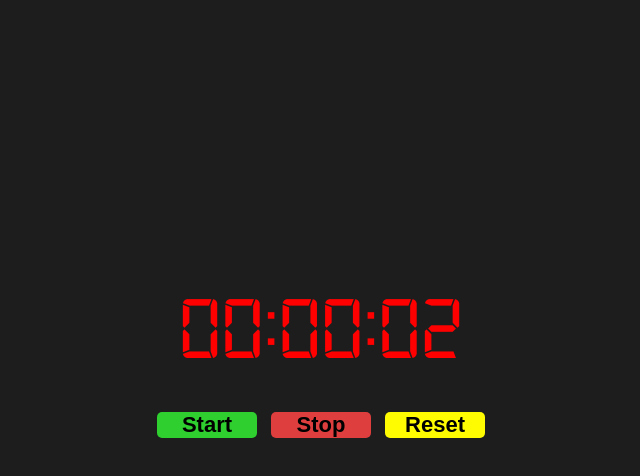
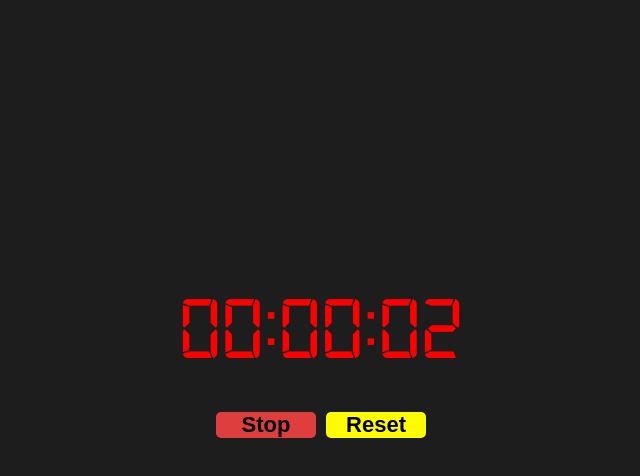
Before and after one commit to parham-ab/StopWatch, a plain HTML site: page index.html in a window 1280 px wide. Both pictures are taken after a click on the button "Start". Shown: the whole page, without its empty margins (319-959 px from the left). Drawn offline with Linux system fonts and the light colour scheme.

Commit message:
bugs fixed

```diff
--- a/script.js
+++ b/script.js
@@ -36,6 +36,7 @@ function starter() {
   stopBtn.addEventListener("click", stopper);
   function stopper() {
     clearInterval(x);
+    startBtn.style.display = "block";
   }
   // reset button
   resetBtn.addEventListener("click", reseter);
@@ -45,4 +46,8 @@ function starter() {
     m.innerHTML = `00`;
     s.innerHTML = `00`;
   }
+  // disappear start button after click on it
+  if (x) {
+    startBtn.style.display = "none";
+  }
 }
--- a/style.css
+++ b/style.css
@@ -28,6 +28,9 @@ body {
 p {
   font-family: digital;
   font-size: 90px;
+}
+.btn-holder {
+  display: flex;
 }
 .btn-holder button {
   width: 100px;
```
